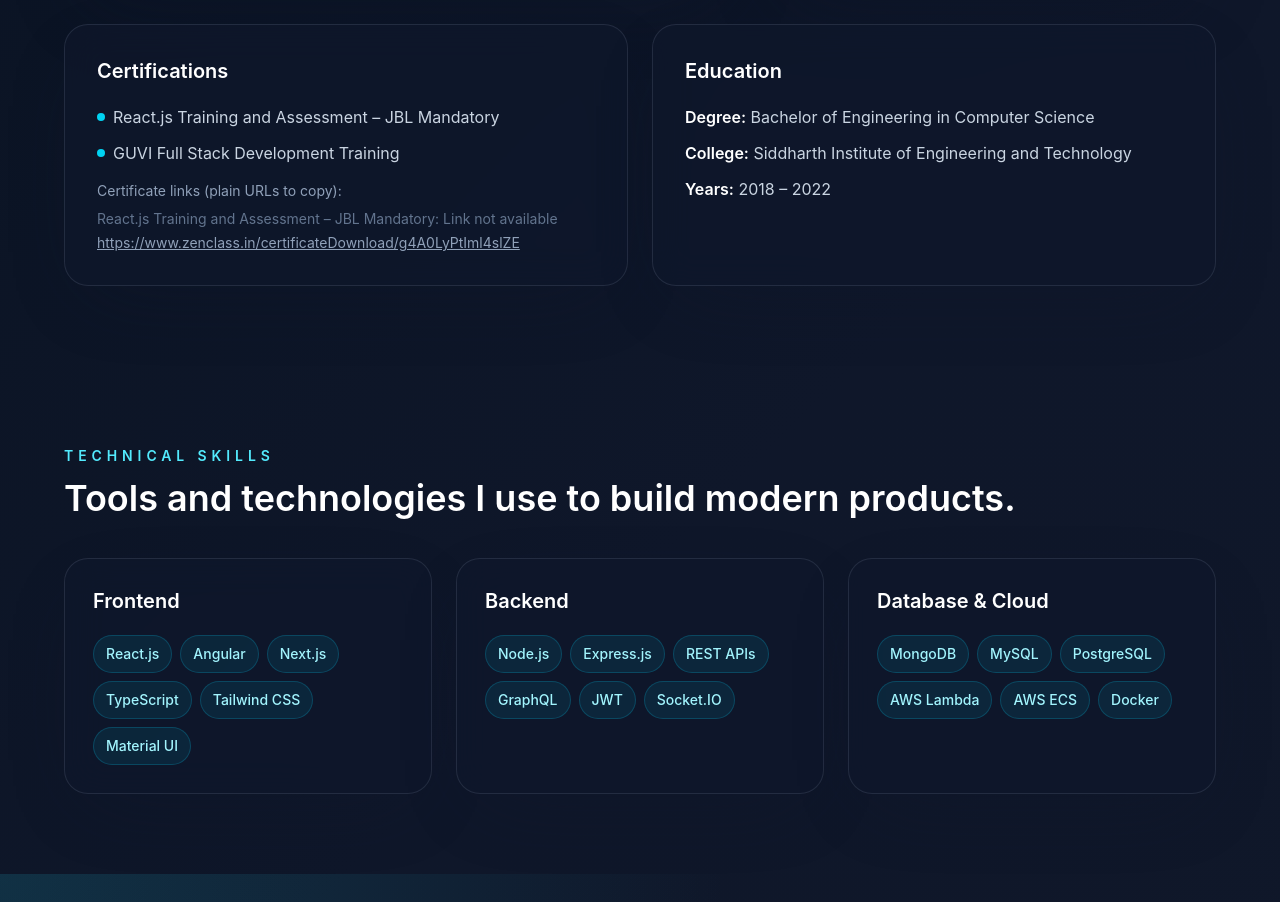
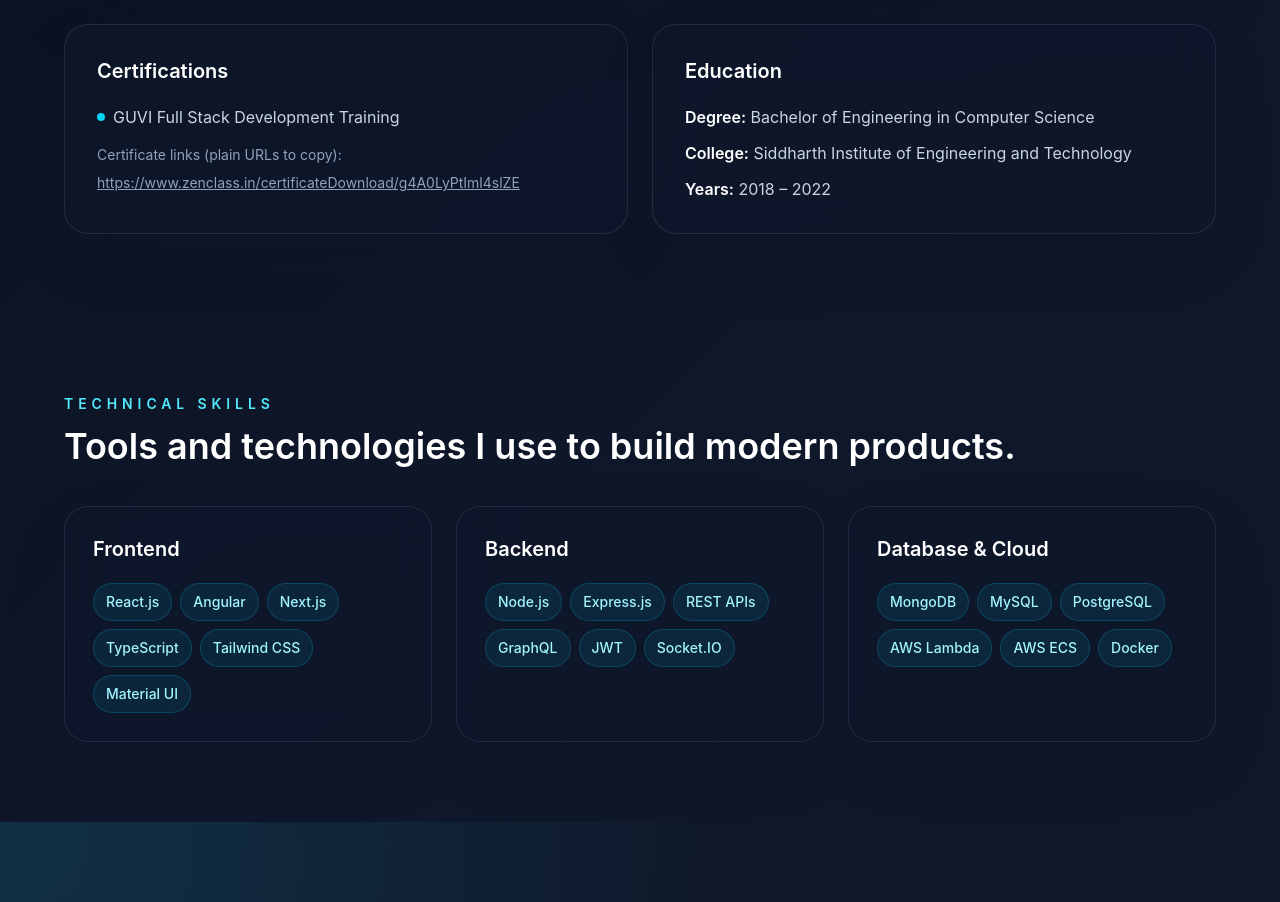
Before and after one commit to nelavaihema/PROTFOLIO, a React (Create React App) app in the folder client/: page / in a window 1280 px wide. Shown: the part 1311-2213 px from the top of the page. Built offline with nearby package versions, Linux system fonts and the light colour scheme.

Commit message:
React.js Training and Assessment

```diff
--- a/client/src/components/About.js
+++ b/client/src/components/About.js
@@ -1,9 +1,6 @@
 import React from "react";
 
 const certifications = [
-  {
-    name: "React.js Training and Assessment – JBL Mandatory",
-  },
   {
     name: "GUVI Full Stack Development Training",
     href: "https://www.zenclass.in/certificateDownload/g4A0LyPtIml4slZE",
```
